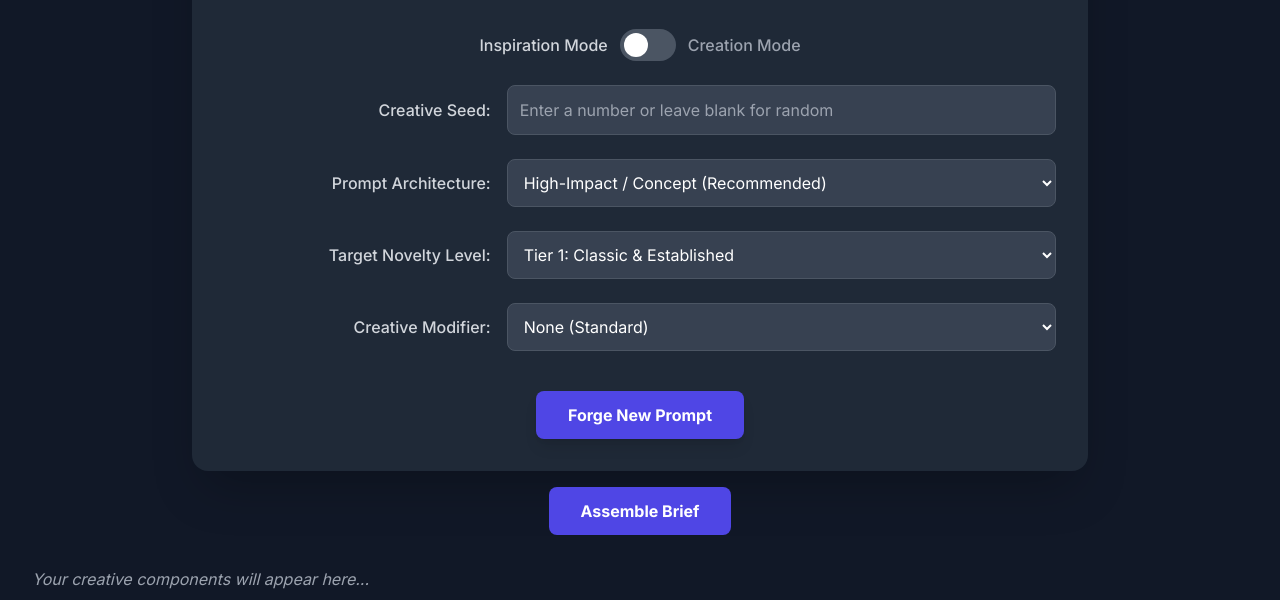
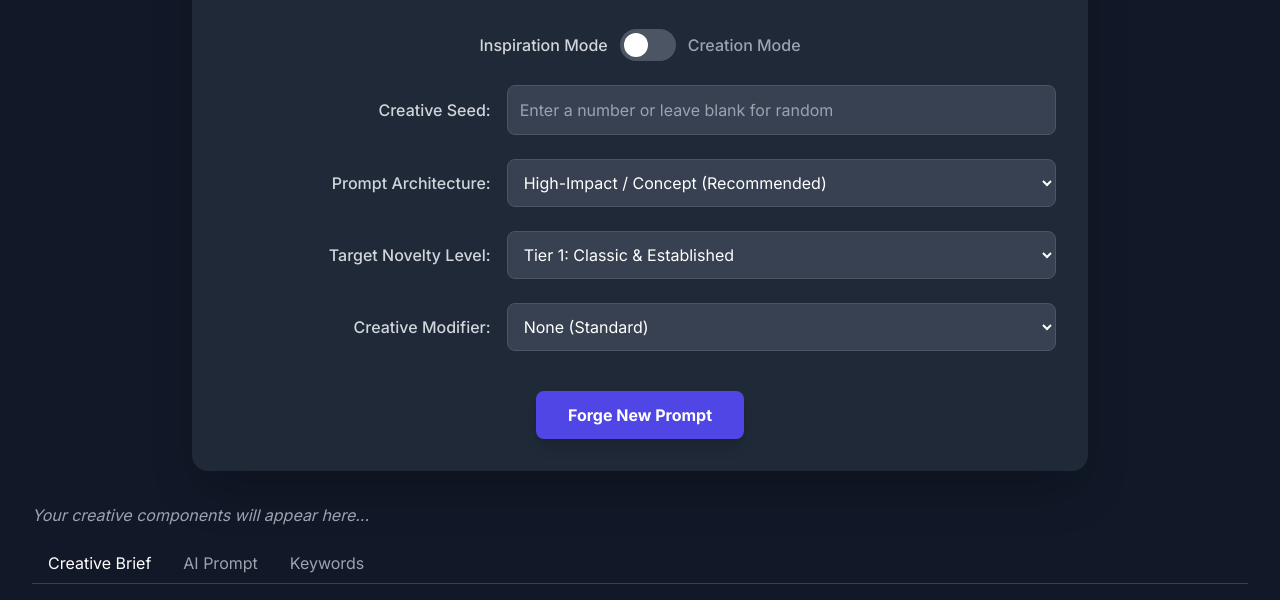
Before and after one commit to sanketnaik3-14/prompt-architect-app, a website: page index.html in a window 1280 px wide. Shown: the part 143-743 px from the top of the page. Drawn offline with nearby package versions, Linux system fonts and the light colour scheme.

Commit message:
Updated code in index.html

```diff
--- a/index.html
+++ b/index.html
@@ -253,14 +253,6 @@
             </div>
         </div>
 
-        <div class="flex justify-center pt-4">
-            <button id="assembleBtn"
-                class="bg-indigo-600 hover:bg-indigo-700 text-white font-bold py-3 px-8 rounded-lg">
-                Assemble Brief
-            </button>
-        </div>
-        </div>
-        </div>
         <div id="output" class="mt-8">
             <div id="pillsContainer" class="flex flex-wrap gap-2 mb-4">
                 <span class="text-gray-400 italic">Your creative components will appear here...</span>
```
